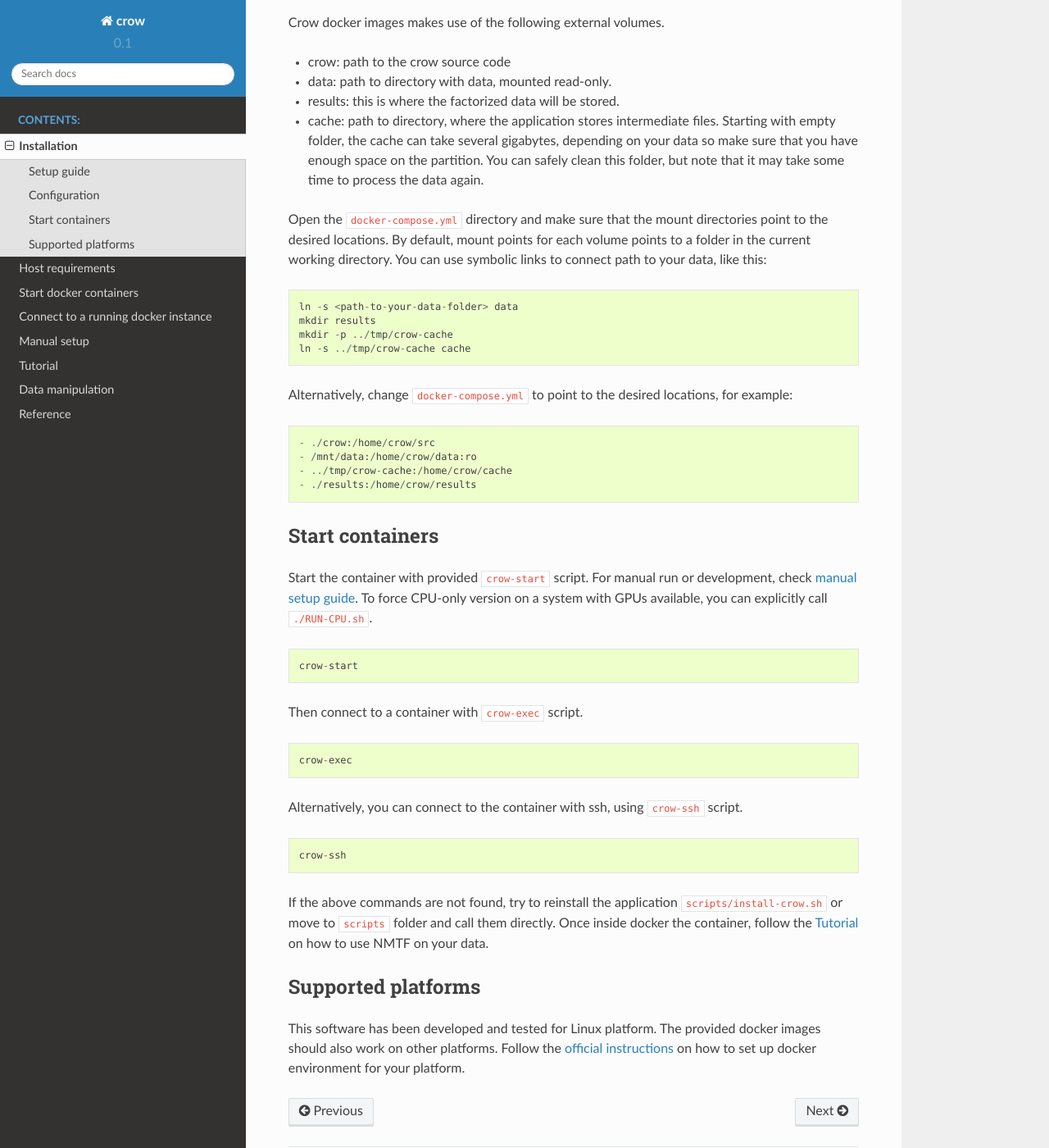
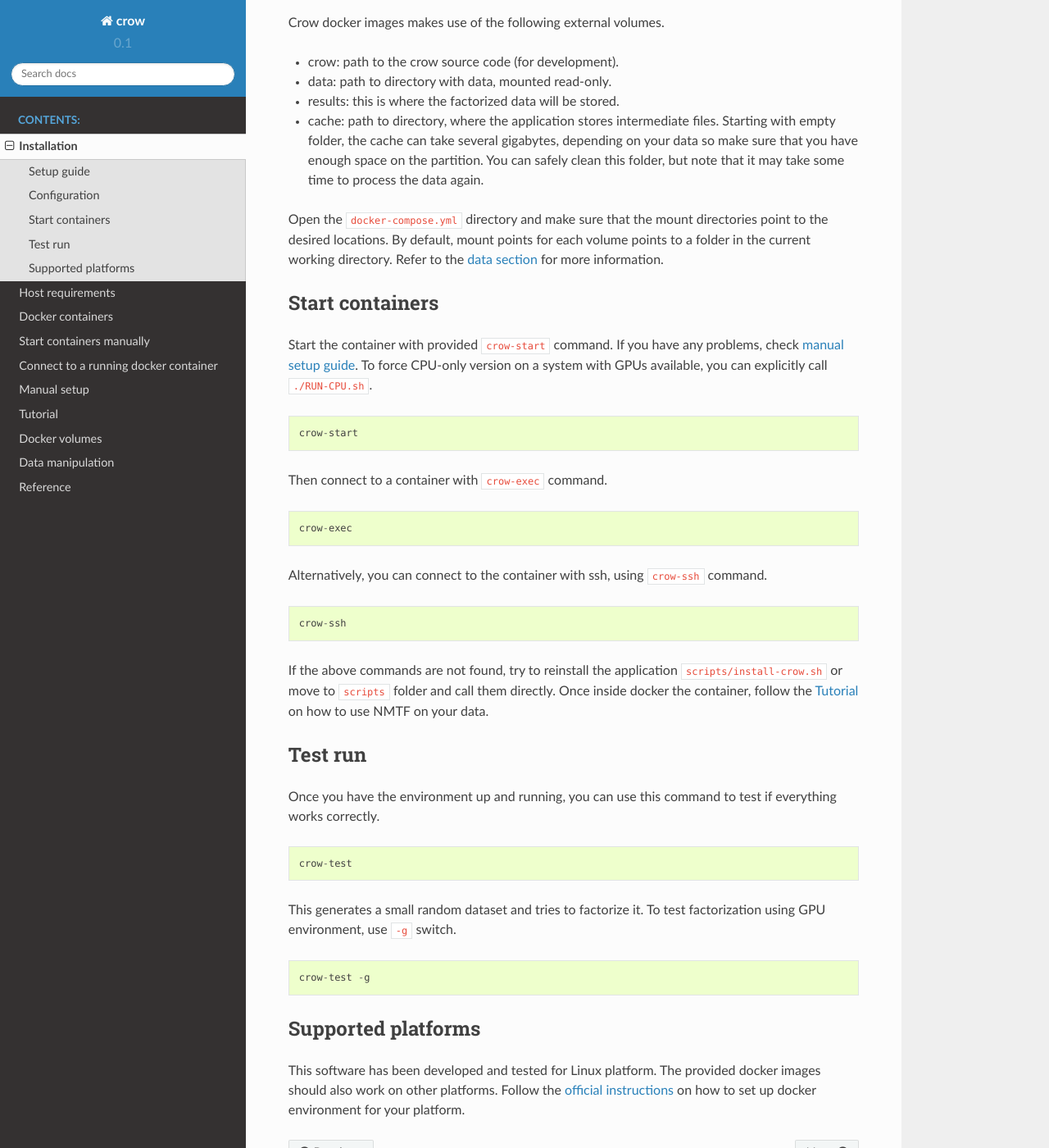
Before and after one commit to acopar/crow, a Sphinx documentation site: the page built from docs/source/install.rst, in a window 1280 px wide and 1400 px high, scrolled down 887 px. Shown: the whole window at 82% size. Built offline with Sphinx 7.4.7 and the Read the Docs theme 2.0.0, drawn with Linux system fonts in a browser that asks for light colours.

Commit message:
[DOC]: Update examples, update docker section.
Update documentation:
    crow/README.md: Sync with docs
    docs/: docker, data, install, tutorial
        Update examples to use new options
        Deprecate upper-case shell scripts with crow-* commands.

```diff
--- a/docs/source/install.rst
+++ b/docs/source/install.rst
@@ -41,47 +41,31 @@ Configuration
 
 Crow docker images makes use of the following external volumes.
 
-* crow: path to the crow source code
+* crow: path to the crow source code (for development).
 * data: path to directory with data, mounted read-only.
 * results: this is where the factorized data will be stored.
 * cache: path to directory, where the application stores intermediate files. Starting with empty folder, the cache can take several gigabytes, depending on your data so make sure that you have enough space on the partition. You can safely clean this folder, but note that it may take some time to process the data again.
 
-Open the ``docker-compose.yml`` directory and make sure that the mount directories point to the desired locations. By default, mount points for each volume points to a folder in the current working directory. You can use symbolic links to connect path to your data, like this:
-
-::
-
-    ln -s <path-to-your-data-folder> data
-    mkdir results
-    mkdir -p ../tmp/crow-cache
-    ln -s ../tmp/crow-cache cache
-
-Alternatively, change ``docker-compose.yml`` to point to the desired locations, for example:
-
-::
-
-    - ./crow:/home/crow/src
-    - /mnt/data:/home/crow/data:ro
-    - ../tmp/crow-cache:/home/crow/cache
-    - ./results:/home/crow/results
+Open the ``docker-compose.yml`` directory and make sure that the mount directories point to the desired locations. By default, mount points for each volume points to a folder in the current working directory. Refer to the :ref:`data section  <data>` for more information.
 
 
 Start containers
 ----------------
 
-Start the container with provided ``crow-start`` script. For manual run or development, check :ref:`manual setup guide <manual>`. To force CPU-only version on a system with GPUs available, you can explicitly call ``./RUN-CPU.sh``.
+Start the container with provided ``crow-start`` command. If you have any problems, check :ref:`manual setup guide <manual>`. To force CPU-only version on a system with GPUs available, you can explicitly call ``./RUN-CPU.sh``.
 
 ::
 
     crow-start
 
 
-Then connect to a container with ``crow-exec`` script.
+Then connect to a container with ``crow-exec`` command.
 
 ::
 
     crow-exec
 
-Alternatively, you can connect to the container with ssh, using ``crow-ssh`` script.
+Alternatively, you can connect to the container with ssh, using ``crow-ssh`` command.
 
 ::
 
@@ -91,6 +75,24 @@ Alternatively, you can connect to the container with ssh, using ``crow-ssh`` scr
 If the above commands are not found, try to reinstall the application ``scripts/install-crow.sh`` or move to ``scripts`` folder and call them directly. Once inside docker the container, follow the :ref:`Tutorial <tutorial>` on how to use NMTF on your data.
 
 
+Test run
+--------
+
+
+Once you have the environment up and running, you can use this command to test if everything works correctly.
+
+::
+
+    crow-test
+
+
+This generates a small random dataset and tries to factorize it. To test factorization using GPU environment, use ``-g`` switch.
+
+::
+
+    crow-test -g
+
+
 Supported platforms
 -------------------
 This software has been developed and tested for Linux platform. The provided docker images should also work on other platforms. Follow the `official instructions <https://docs.docker.com/engine/installation>`_ on how to set up docker environment for your platform.
```
Also changed, not shown: docs/source/container.rst (+17 -13 lines), docs/source/data.rst (+34 -1 lines), docs/source/docker.rst (+6 -3 lines), docs/source/tutorial.rst (+32 -20 lines), crow/README.md.
